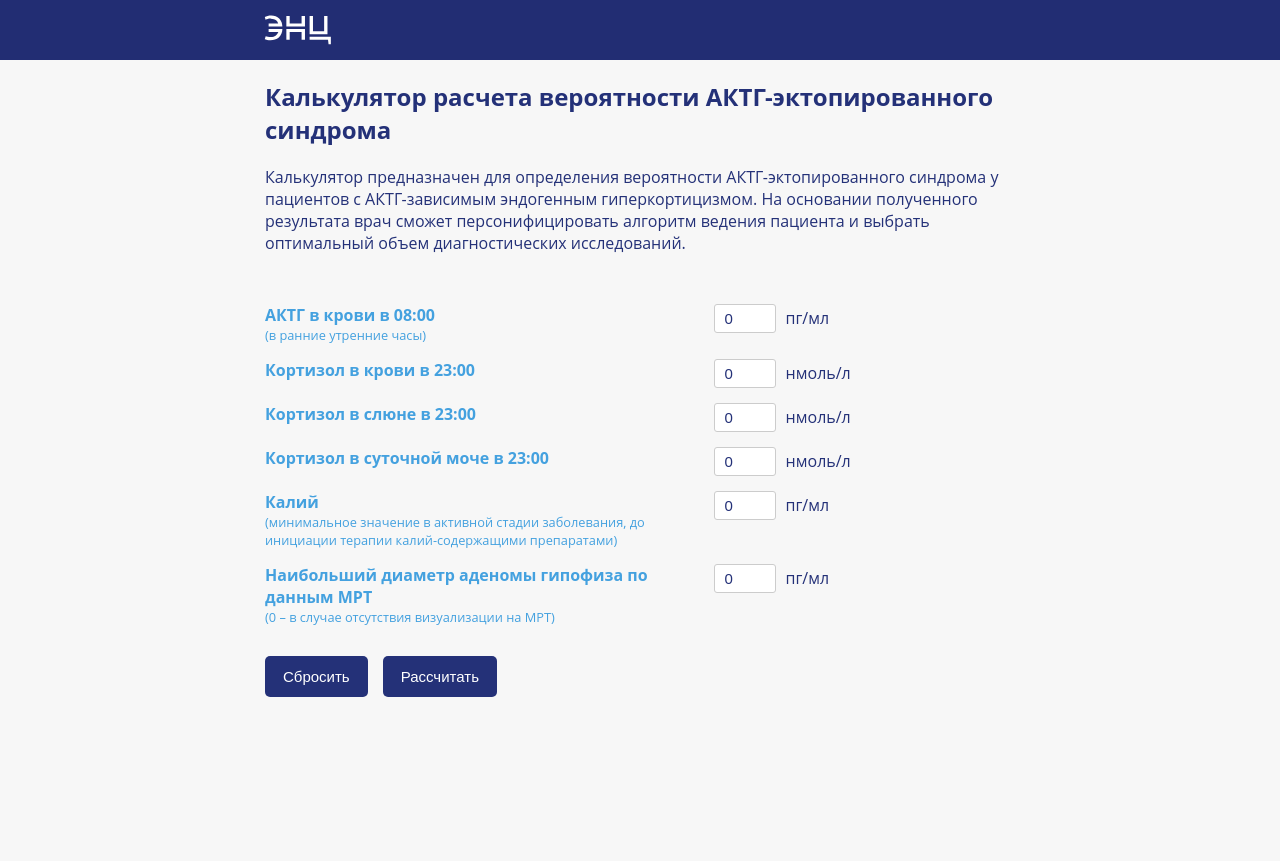
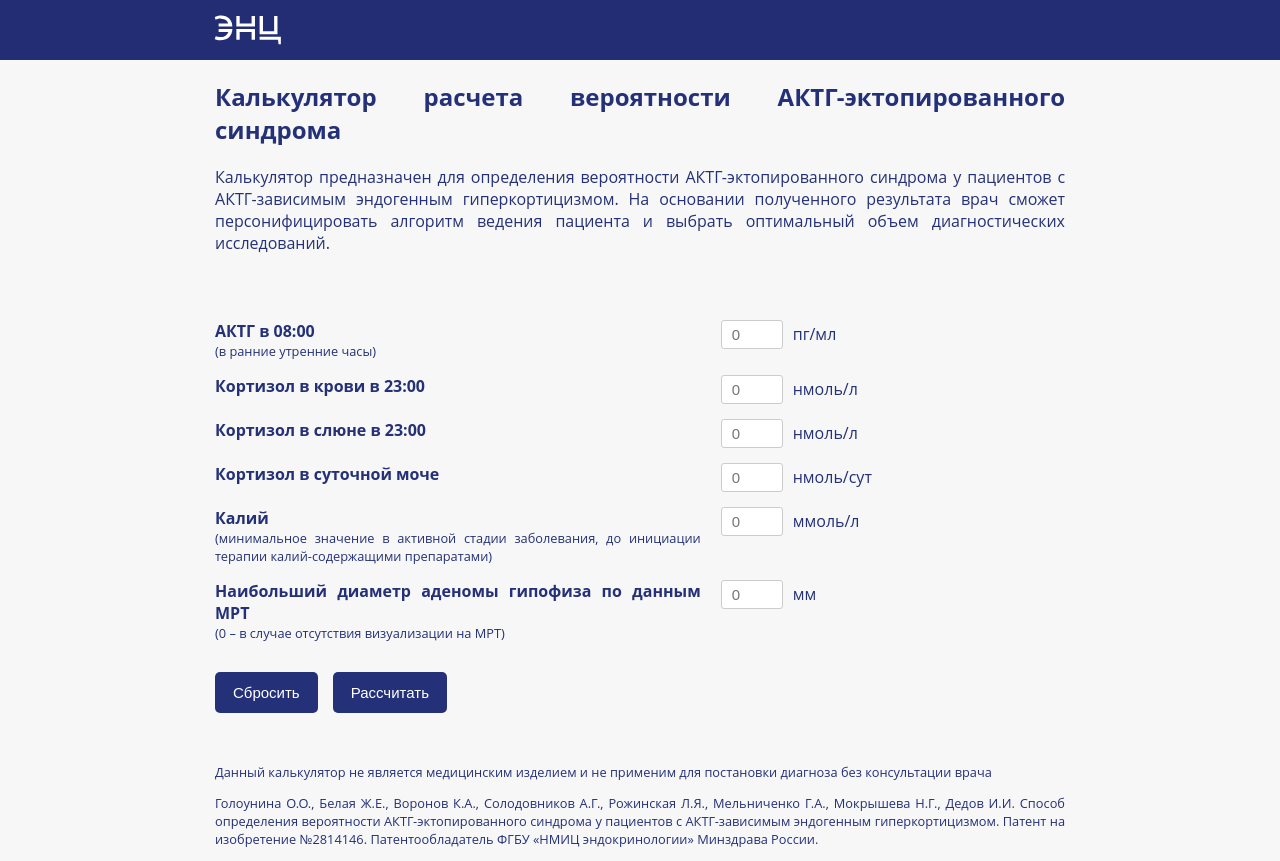
Before and after one commit to martynovappolina/aktg, a React (Create React App) app in the folder front/: page / in a window 1280 px wide. Before the commit the page ends 800 px from the top, so only its background shows below. Built offline with nearby package versions, Linux system fonts and the light colour scheme.

Commit message:
update fields

```diff
--- a/front/src/App.js
+++ b/front/src/App.js
@@ -10,10 +10,10 @@ function App() {
       <Header />
       <div className='container' style={{marginTop: '80px'}}>
         <div className='title'>Калькулятор расчета вероятности АКТГ-эктопированного синдрома</div>
-        <div>
-        Калькулятор предназначен для определения вероятности АКТГ-эктопированного синдрома  у пациентов с АКТГ-зависимым эндогенным гиперкортицизмом. На основании полученного результата врач сможет персонифицировать алгоритм ведения пациента и выбрать оптимальный объем диагностических исследований.
-        </div>
-        <Calculator fields={aktgFields} />
+        <p>Калькулятор предназначен для определения вероятности АКТГ-эктопированного синдрома  у пациентов с АКТГ-зависимым эндогенным гиперкортицизмом. На основании полученного результата врач сможет персонифицировать алгоритм ведения пациента и выбрать оптимальный объем диагностических исследований.</p>
+        <Calculator fields={aktgFields} url='url' />
+        <p style={{marginTop: '50px'}} className="description">Данный калькулятор не является медицинским изделием и не применим для постановки диагноза без консультации врача</p>
+        <p className="description">Голоунина О.О., Белая Ж.Е., Воронов К.А., Солодовников А.Г., Рожинская Л.Я., Мельниченко Г.А., Мокрышева Н.Г., Дедов И.И. Способ определения вероятности АКТГ-эктопированного синдрома у пациентов с АКТГ-зависимым эндогенным гиперкортицизмом. Патент на изобретение №2814146. Патентообладатель ФГБУ «НМИЦ эндокринологии» Минздрава России.</p>
       </div>
     </>
   )
--- a/front/src/components/Calculator/Calculator.js
+++ b/front/src/components/Calculator/Calculator.js
@@ -26,7 +26,6 @@ const Calculator = ({fields, title, url, onNeedResult, calculateOnChageField=fal
 
     const calculate = () => {
         const body = {}
-        console.log('asdasd')
 
         fields.reduce((acc, curr) => {
             let val = state[curr.val] === '' ? curr.checkbox? curr.defaultValue: 0: state[curr.val]
--- a/front/src/data.js
+++ b/front/src/data.js
@@ -11,48 +11,42 @@ const noYesOptions = [
 
 export const aktgFields = [
     {
-        val: 'aktg',
-        defaultValue: 0,
+        val: 'acth_m',
         label: <div>
-            <b>АКТГ в крови в 08:00</b>
+            <b>АКТГ в 08:00</b>
             <div className="description">(в ранние утренние часы)</div>
         </div>,
         unit: 'пг/мл',
     },
     {
-        val: 'bloodСortisol',
-        defaultValue: 0,
+        val: 'cortisol_bld',
         label: <b>Кортизол в крови в 23:00</b>,
         unit: 'нмоль/л',
     },
     {
-        val: 'salivaСortisol',
-        defaultValue: 0,
+        val: 'cortisol_sal',
         label: <b>Кортизол в слюне в 23:00</b>,
         unit: 'нмоль/л',
     },
     {
-        val: 'urineСortisol',
-        defaultValue: 0,
-        label: <b>Кортизол в суточной моче в 23:00</b>,
-        unit: 'нмоль/л',
+        val: 'cortisol_uri',
+        label: <b>Кортизол в суточной моче</b>,
+        unit: 'нмоль/сут',
     },
     {
-        val: 'aktg',
-        defaultValue: 0,
+        val: 'potassium',
         label: <div>
             <b>Калий</b>
             <div className="description">(минимальное значение в активной стадии заболевания, до инициации терапии калий-содержащими препаратами)</div>
         </div>,
-        unit: 'пг/мл',
+        unit: 'ммоль/л',
     },
     {
-        val: 'aktg',
-        defaultValue: 0,
+        val: 'largest',
         label: <div>
             <b>Наибольший диаметр аденомы гипофиза по данным МРТ</b>
             <div className="description">(0 – в случае отсутствия визуализации на МРТ)</div>
         </div>,
-        unit: 'пг/мл',
+        unit: 'мм',
     },
 ]
--- a/front/src/index.css
+++ b/front/src/index.css
@@ -15,7 +15,8 @@ input::-webkit-inner-spin-button {
 }
 
 .container {
-  max-width: 750px;
+  max-width: 850px;
+  text-align: justify;
   margin: 0 auto;
 }
 
@@ -116,7 +117,7 @@ table {
 }
 
 .custom-label {
-  color: #44a1df;
+  /* color: #44a1df; */
 }
 
 .red {
```
